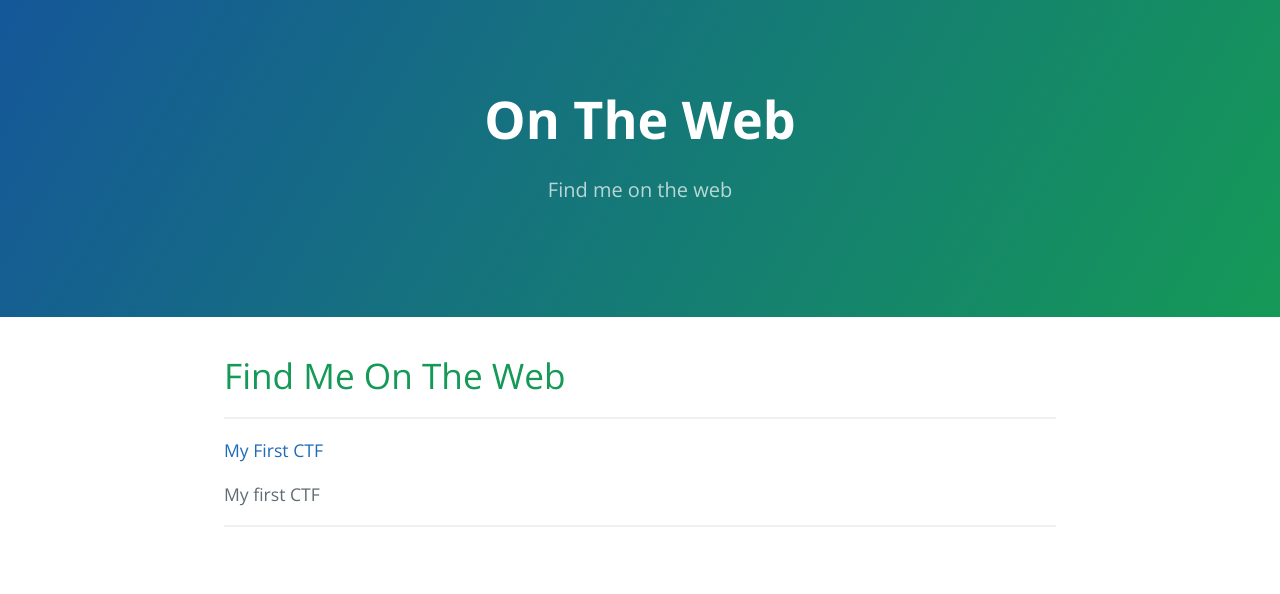
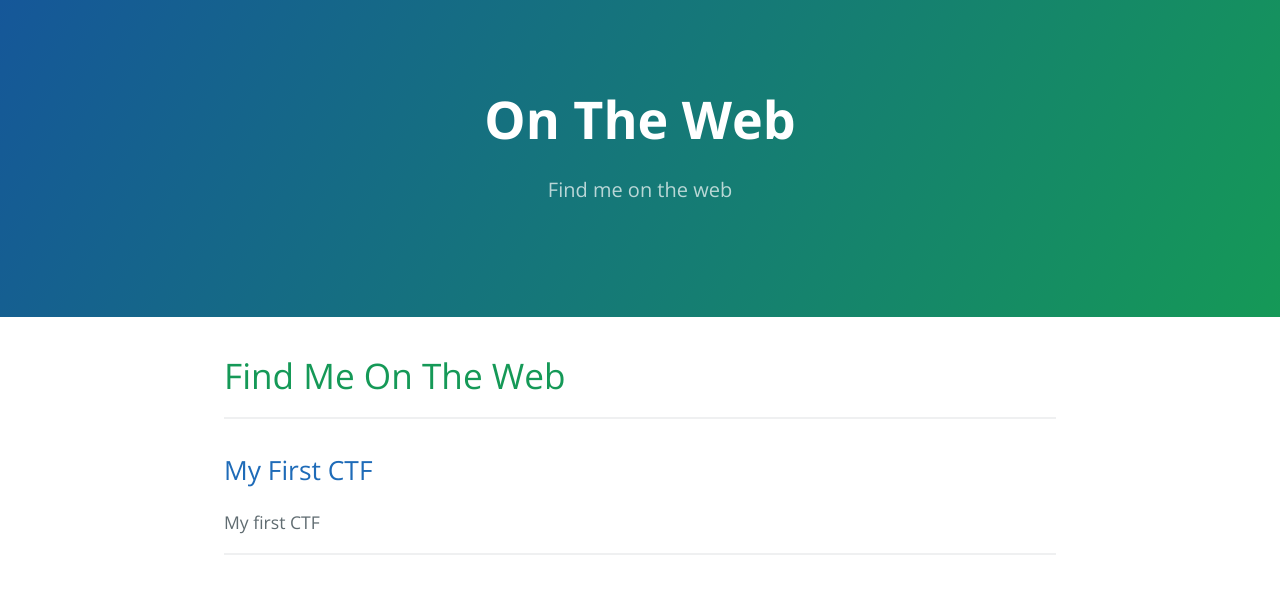
Before and after one commit to AdnanSlef/AdnanSlef.github.io, a Jekyll site: the page built from ontheweb.md, in a window 1280 px wide. Shown: the top 594 px of the page. Built offline with Jekyll 4.4.1, drawn with Linux system fonts in a browser that asks for light colours.

Commit message:
make post title into h2s in ontheweb

```diff
--- a/ontheweb.md
+++ b/ontheweb.md
@@ -11,7 +11,7 @@ description: Find me on the web
   {% if post.categories contains 'ontheweb' %}
 
 ---
-[{{post.title}}]({{post.url}})
+## [{{post.title}}]({{post.url}})
 
 {{post.description}}
 
```
